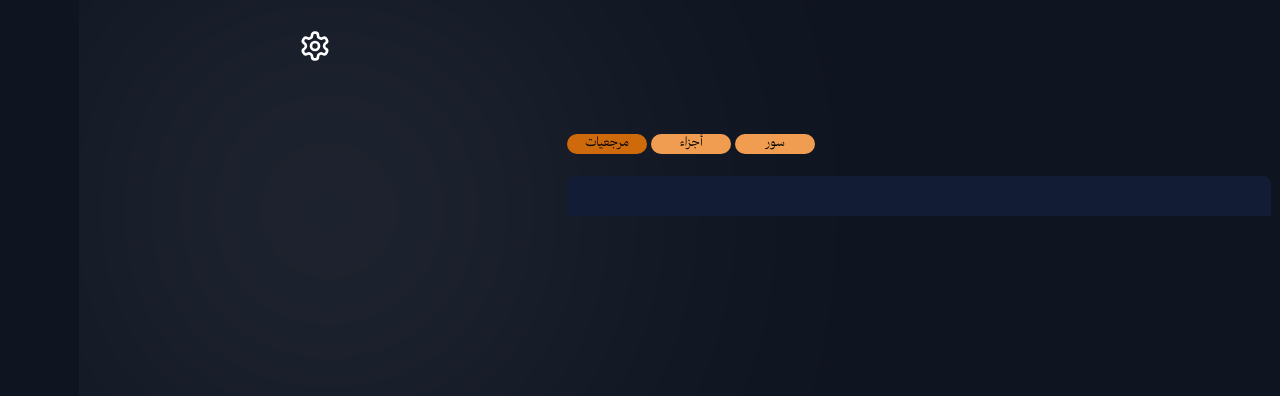
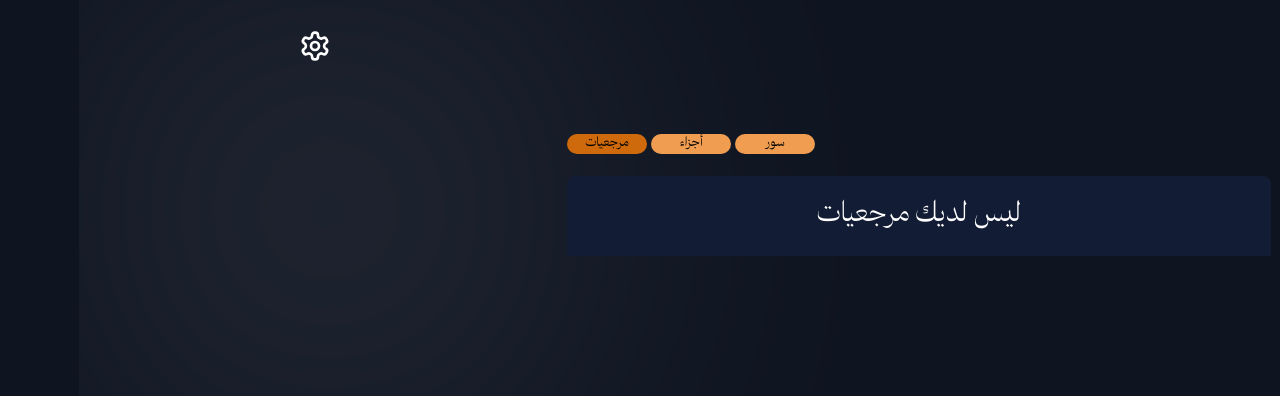
Before and after one commit to MazenAdel1/Quran-V2, a Next.js app: page / in a window 1280 px wide. Both pictures are taken after a click on the button "مرجعيات". Shown: the top 396 px of the page. Built offline with nearby package versions, Linux system fonts and the light colour scheme.

Commit message:
refactor: use IDs instead of titles

```diff
--- a/components/list/List.tsx
+++ b/components/list/List.tsx
@@ -13,7 +13,7 @@ import Bookmark from "./bookmark/Bookmark";
 import { useSearchParams } from "next/navigation";
 import { surahs, juzs } from "@/data/data";
 import { Sheet, SheetClose, SheetContent, SheetTrigger } from "../ui/sheet";
-import { Suspense, useRef } from "react";
+import { useMemo, useRef } from "react";
 
 export default function List({
   container = true,
@@ -23,22 +23,23 @@ export default function List({
   sheetTriggerIcon,
 }: ListProps) {
   const filters = useAppSelector((state) => state.filter.value);
-  const currentFilter = filters.filter(({ title, active }) => active)[0].title;
+  const currentFilter = filters.filter(({ active }) => active)[0].id;
 
   const bookmarks = useAppSelector((state) => state.bookmarks.value);
   const searchParams = useSearchParams();
 
   const sheetCloseRef = useRef<HTMLButtonElement>(null);
 
-  const Data = () => {
+  const Data = useMemo(() => {
     switch (currentFilter) {
-      case "سور":
+      case "surahs":
         if (searchParams.get("search"))
           return surahs.map((surah) => {
             if (surah.title.includes(searchParams.get("search") as string)) {
               {
                 return (
                   <SurahButton
+                    key={surah.id}
                     {...surah}
                     {...surahButtonProps}
                     onClick={() => sheetCloseRef.current?.click()}
@@ -55,7 +56,7 @@ export default function List({
             onClick={() => sheetCloseRef.current?.click()}
           />
         ));
-      case "أجزاء":
+      case "juzs":
         return juzs.map((juz) => (
           <Link
             key={juz.id}
@@ -72,16 +73,24 @@ export default function List({
             {juz.title}
           </Link>
         ));
-      case "مرجعيات":
-        return bookmarks.map((bookmark) => (
-          <Bookmark
-            key={bookmark.page}
-            page={bookmark.page}
-            onClick={() => sheetCloseRef.current?.click()}
-          />
-        ));
+      case "bookmarks":
+        return bookmarks.length ? (
+          bookmarks.map((bookmark) => (
+            <Bookmark
+              key={bookmark.page}
+              page={bookmark.page}
+              onClick={() => sheetCloseRef.current?.click()}
+            />
+          ))
+        ) : (
+          <h2
+            className={`absolute left-1/2 top-1/2 -translate-x-1/2 -translate-y-1/2 ${sheet ? "text-2xl" : "text-3xl"} text-white`}
+          >
+            ليس لديك مرجعيات
+          </h2>
+        );
     }
-  };
+  }, [bookmarks, currentFilter, searchParams, sheet, surahButtonProps]);
 
   return sheet ? (
     <Sheet>
@@ -101,9 +110,9 @@ export default function List({
         </div>
         <div className="relative flex h-max flex-col gap-3 lg:block">
           <div
-            className={`grid h-full flex-1 grid-cols-1 place-content-start gap-3 rounded-t-lg bg-navy scrollbar-thin`}
+            className={`grid min-h-20 flex-1 grid-cols-1 place-content-start gap-3 rounded-t-lg bg-navy scrollbar-thin`}
           >
-            <Data />
+            {Data}
           </div>
         </div>
       </SheetContent>
@@ -113,7 +122,7 @@ export default function List({
       className={`${container ? "container lg:w-[70%] xl:w-[60%]" : ""} flex h-full flex-col gap-3 `}
     >
       <div
-        className={`flex flex-col items-center gap-3 sm:h-10 sm:flex-row ${currentFilter == "سور" ? "justify-between" : "justify-end pt-[52px] sm:pt-0"}`}
+        className={`flex flex-col items-center gap-3 sm:h-10 sm:flex-row ${currentFilter == "surahs" ? "justify-between" : "justify-end pt-[52px] sm:pt-0"}`}
       >
         <Search />
 
@@ -122,9 +131,9 @@ export default function List({
       <div className="relative flex h-max flex-col gap-3 lg:block">
         <SectionNavigation />
         <div
-          className={`grid h-full flex-1 grid-cols-1 place-content-start gap-2 rounded-t-lg bg-navy p-2 scrollbar-thin sm:grid-cols-2 sm:gap-5 sm:p-5 md:grid-cols-3`}
+          className={`relative grid min-h-20 flex-1 grid-cols-1 place-content-start gap-2 rounded-t-lg bg-navy p-2 scrollbar-thin sm:grid-cols-2 sm:gap-5 sm:p-5 md:grid-cols-3`}
         >
-          <Data />
+          {Data}
         </div>
       </div>
     </section>
```
